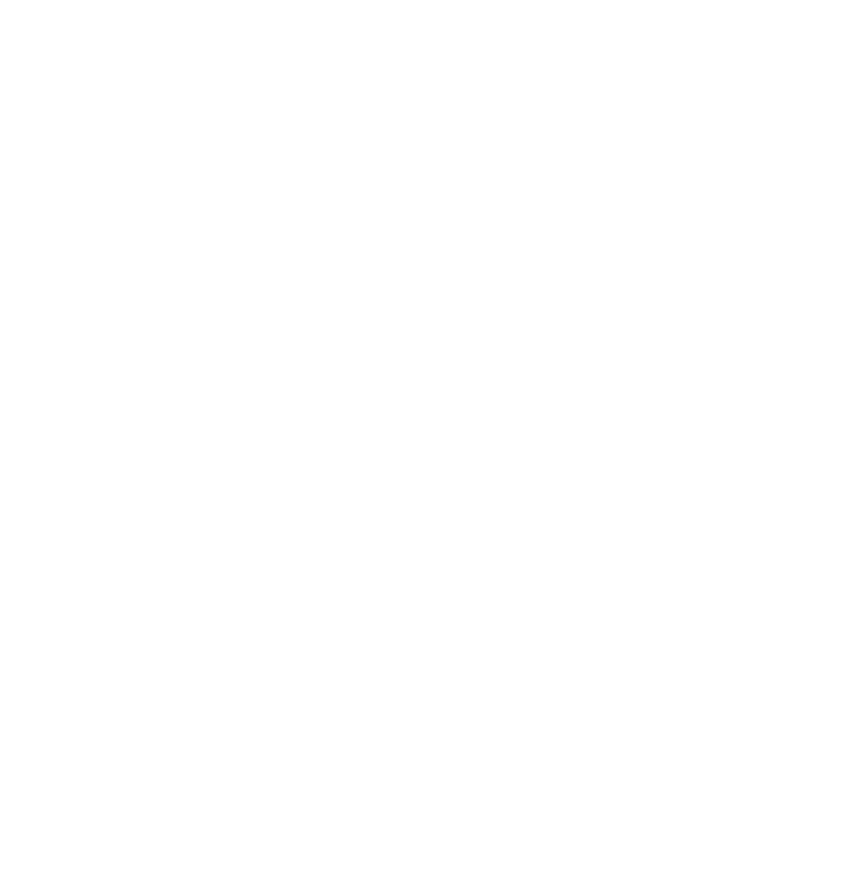
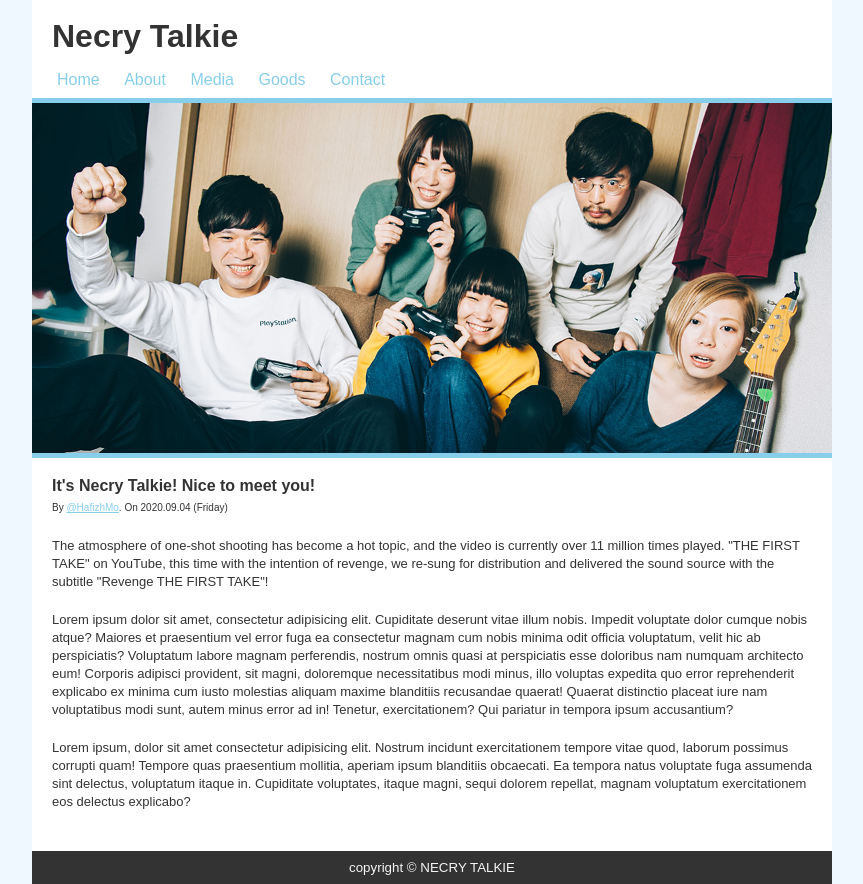
Before and after one commit to hafizhMo/simple-html-css, a plain HTML site: page index.html in a window 1280 px wide. Shown: the whole page, without its empty margins (208-1071 px from the left). Before the commit the page ends 800 px from the top, so only its background shows below. Drawn offline with Linux system fonts and the light colour scheme.

Commit message:
styling index.html

```diff
--- a/index.html
+++ b/index.html
@@ -2,14 +2,51 @@
 <html lang="en">
 
 <head>
-    <meta charset="UTF-8">
-    <meta name="viewport" content="width=device-width, initial-scale=1.0">
+  <meta charset="UTF-8" />
+  <meta name="viewport" content="width=device-width, initial-scale=1.0" />
 
-    <title>Necry Talkie</title>
+  <title>necrytalkie-official</title>
+  <link rel="stylesheet" href="styles.css" />
 </head>
 
 <body>
+  <div class="container">
+    <div class="header">
+      <h1 class="title">Necry Talkie</h1>
+      <ul>
+        <li><a href="#">Home</a></li>
+        <li><a href="#">About</a></li>
+        <li><a href="#">Media</a></li>
+        <li><a href="#">Goods</a></li>
+        <li><a href="#">Contact</a></li>
+      </ul>
+    </div>
+    <div class="hero"></div>
+    <div class="content">
+      <h2>It's Necry Talkie! Nice to meet you!</h2>
+      <p class="writer">By <a href="#">@HafizhMo</a>. On 2020.09.04 (Friday)</p>
 
+      <p>The atmosphere of one-shot shooting has become a hot topic, and the video is currently over 11 million times
+        played. "THE FIRST TAKE" on YouTube, this time with the intention of revenge, we re-sung for distribution and
+        delivered the sound source with the subtitle "Revenge THE FIRST TAKE"!</p>
+
+      <p>Lorem ipsum dolor sit amet, consectetur adipisicing elit. Cupiditate deserunt vitae illum nobis. Impedit
+        voluptate dolor cumque nobis atque? Maiores et praesentium vel error fuga ea consectetur magnam cum nobis minima
+        odit officia voluptatum, velit hic ab perspiciatis? Voluptatum labore magnam perferendis, nostrum omnis quasi at
+        perspiciatis esse doloribus nam numquam architecto eum! Corporis adipisci provident, sit magni, doloremque
+        necessitatibus modi minus, illo voluptas expedita quo error reprehenderit explicabo ex minima cum iusto
+        molestias aliquam maxime blanditiis recusandae quaerat! Quaerat distinctio placeat iure nam voluptatibus modi
+        sunt, autem minus error ad in! Tenetur, exercitationem? Qui pariatur in tempora ipsum accusantium?</p>
+
+      <p>Lorem ipsum, dolor sit amet consectetur adipisicing elit. Nostrum incidunt exercitationem tempore vitae quod,
+        laborum possimus corrupti quam! Tempore quas praesentium mollitia, aperiam ipsum blanditiis obcaecati. Ea
+        tempora natus voluptate fuga assumenda sint delectus, voluptatum itaque in. Cupiditate voluptates, itaque magni,
+        sequi dolorem repellat, magnam voluptatum exercitationem eos delectus explicabo?</p>
+    </div>
+    <div class="footer">
+      <p>copyright © NECRY TALKIE</p>
+    </div>
+  </div>
 </body>
 
 </html>
--- /dev/null
+++ b/styles.css
@@ -0,0 +1,228 @@
+/* http://meyerweb.com/eric/tools/css/reset/
+   v2.0 | 20110126
+   License: none (public domain)
+*/
+
+html,
+body,
+div,
+span,
+applet,
+object,
+iframe,
+h1,
+h2,
+h3,
+h4,
+h5,
+h6,
+p,
+blockquote,
+pre,
+a,
+abbr,
+acronym,
+address,
+big,
+cite,
+code,
+del,
+dfn,
+em,
+img,
+ins,
+kbd,
+q,
+s,
+samp,
+small,
+strike,
+strong,
+sub,
+sup,
+tt,
+var,
+b,
+u,
+i,
+center,
+dl,
+dt,
+dd,
+ol,
+ul,
+li,
+fieldset,
+form,
+label,
+legend,
+table,
+caption,
+tbody,
+tfoot,
+thead,
+tr,
+th,
+td,
+article,
+aside,
+canvas,
+details,
+embed,
+figure,
+figcaption,
+footer,
+header,
+hgroup,
+menu,
+nav,
+output,
+ruby,
+section,
+summary,
+time,
+mark,
+audio,
+video {
+    margin: 0;
+    padding: 0;
+    border: 0;
+    font-size: 100%;
+    font: inherit;
+    vertical-align: baseline;
+}
+
+/* HTML5 display-role reset for older browsers */
+article,
+aside,
+details,
+figcaption,
+figure,
+footer,
+header,
+hgroup,
+menu,
+nav,
+section {
+    display: block;
+}
+
+body {
+    line-height: 1;
+}
+
+ol,
+ul {
+    list-style: none;
+}
+
+blockquote,
+q {
+    quotes: none;
+}
+
+blockquote:before,
+blockquote:after,
+q:before,
+q:after {
+    content: '';
+    content: none;
+}
+
+table {
+    border-collapse: collapse;
+    border-spacing: 0;
+}
+
+
+/* Style */
+
+body {
+    font-family: Arial, Helvetica, sans-serif;
+    font-size: 16px;
+    background-color: aliceblue;
+    color: #333;
+}
+
+.container {
+    width: 800px;
+    margin: auto;
+    background-color: white;
+}
+
+.header {
+    padding: 20px;
+    padding-bottom: 10px;
+}
+
+.header .title {
+    font-size: xx-large;
+    font-weight: bold;
+}
+
+.header ul li {
+    display: inline-block;
+    margin-top: 20px;
+    margin-right: 10px;
+}
+
+.header a {
+    text-decoration: none;
+    color: skyblue;
+    padding: 5px;
+}
+
+.header a:hover {
+    background-color: skyblue;
+    color: white;
+}
+
+.hero {
+    height: 350px;
+    background-image: url(img/member.jpg);
+    background-size: cover;
+    background-position: 0 -25px;
+    border-top: 5px solid skyblue;
+    border-bottom: 5px solid skyblue;
+}
+
+.content {
+    padding: 20px;
+}
+
+.content h2 {
+    font-size: medium;
+    font-weight: bold;
+}
+
+.content .writer {
+    font-size: x-small;
+    margin-top: 5px;
+}
+
+.content .writer a {
+    color: skyblue;
+    padding: 5px 0px;
+}
+
+.content .writer a:hover {
+    background-color: skyblue;
+    color: white;
+}
+
+.content p {
+    padding-bottom: 20px;
+    font-size: small;
+    line-height: 18px;
+}
+
+.footer {
+    background-color: #333;
+    padding: 10px;
+}
+
+.footer p {
+    color: whitesmoke;
+    text-align: center;
+    font-size: smaller;
+}
```
Also changed, not shown: img/member.jpg (added).
